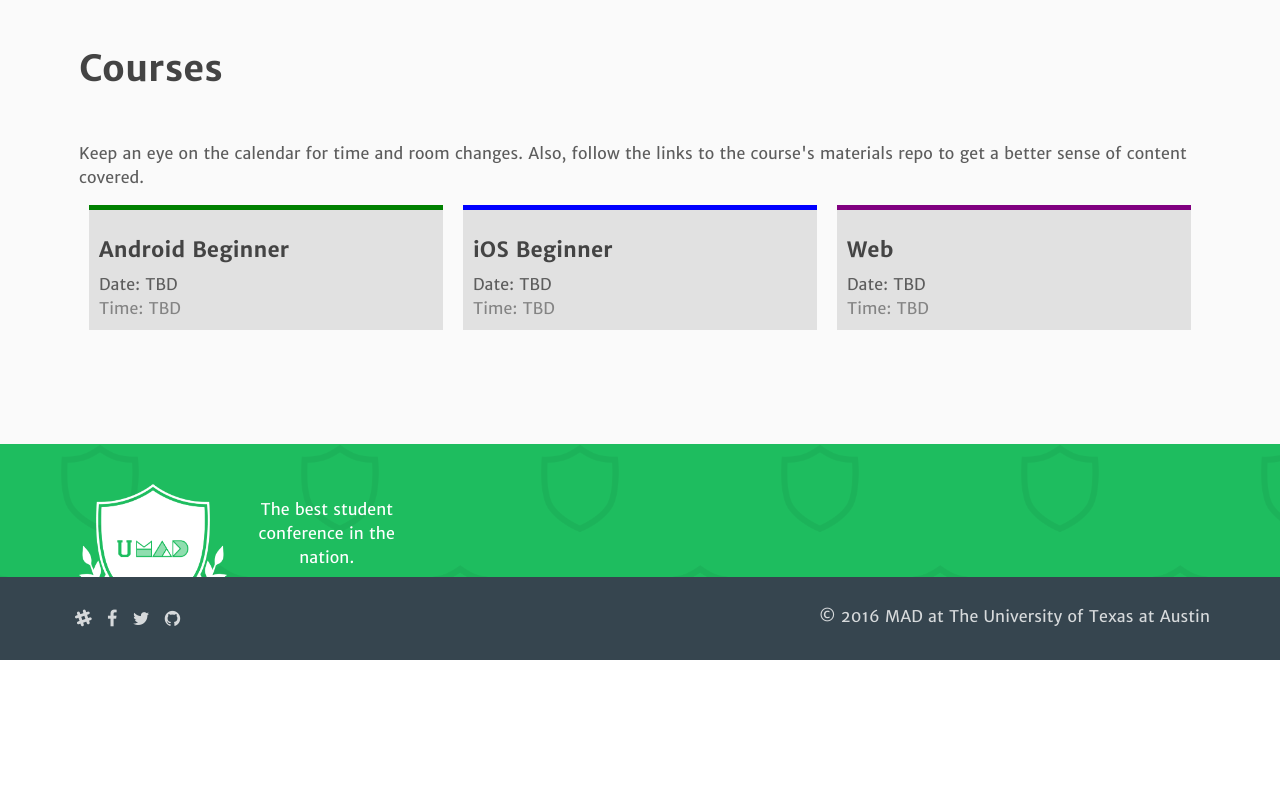
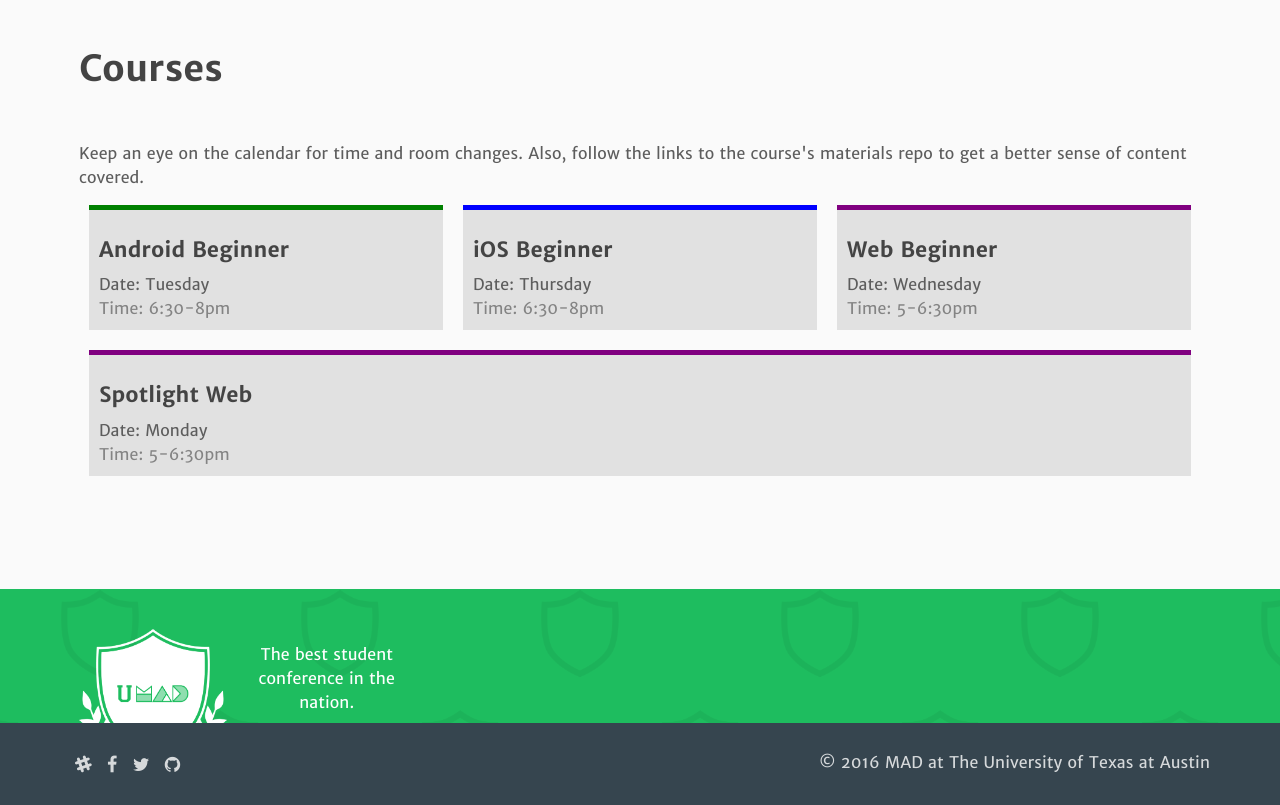
Before and after one commit to txcsmad/txcsmad.com, a Django app: page /workshops/ in a window 1280 px wide. Shown: the part 1502-2307 px from the top of the page. Before the commit the page ends 2162 px from the top, so only its background shows below. Run offline with Django 3.2, Linux system fonts and the light colour scheme; style sheets or scripts are compiled from the project's sources; parts of the project's set-up code (start-up, migrations or seed data) failed here and were passed over; some libraries are stand-ins or nearby versions.

Commit message:
update workshop times

```diff
--- a/mad_web/templates/pages/workshops.html
+++ b/mad_web/templates/pages/workshops.html
@@ -113,18 +113,26 @@
                     the course's materials repo to get a better sense of content covered.</p>
                 <ul class="courses">
                     <a href="https://github.com/txcsmad/s16-android-beginner">
-                        <li class="android beginner key"><h3>Android Beginner</h3> <span
-                                class="day-of-week">Date: TBD</span> <span class="time">Time: TBD</span>
+                        <li class="android beginner key"><h3>Android Beginner</h3>
+                            <span class="day-of-week">Date: Tuesday</span>
+                            <span class="time">Time: 6:30-8pm</span>
                         </li>
                     </a>
                     <a href="https://github.com/txcsmad/s16-iOS-beginner">
-                        <li class="ios beginner key"><h3>iOS Beginner</h3> <span
-                                class="day-of-week">Date: TBD</span> <span class="time">Time: TBD</span>
+                        <li class="ios beginner key"><h3>iOS Beginner</h3>
+                            <span class="day-of-week">Date: Thursday</span>
+                            <span class="time">Time: 6:30-8pm</span>
                         </li>
                     </a>
                     <a href="https://github.com/txcsmad/s16-web">
-                        <li class="web beginner key"><h3>Web</h3> <span class="day-of-week">Date: TBD</span><span
-                                class="time">Time: TBD</span></li>
+                        <li class="web beginner key"><h3>Web Beginner</h3>
+                            <span class="day-of-week">Date: Wednesday</span>
+                            <span class="time">Time: 5-6:30pm</span></li>
+                    </a>
+                    <a href="https://github.com/txcsmad/s16-web">
+                        <li class="web beginner key"><h3>Spotlight Web</h3>
+                            <span class="day-of-week">Date: Monday</span>
+                            <span class="time">Time: 5-6:30pm</span></li>
                     </a>
                 </ul>
             </div>
```
